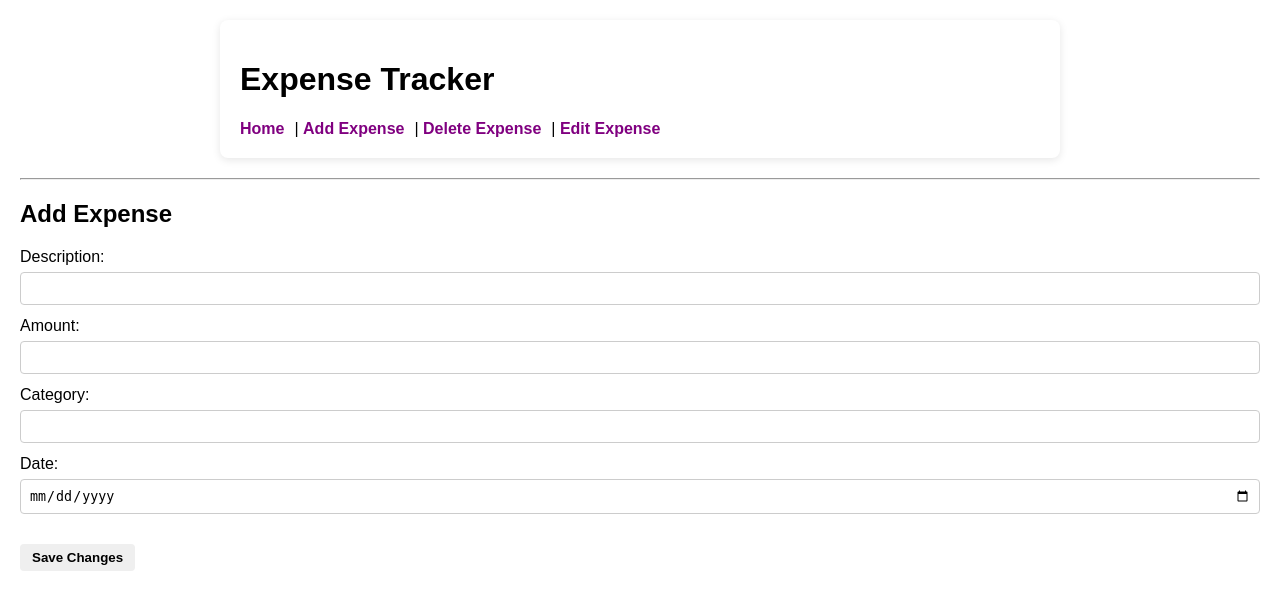
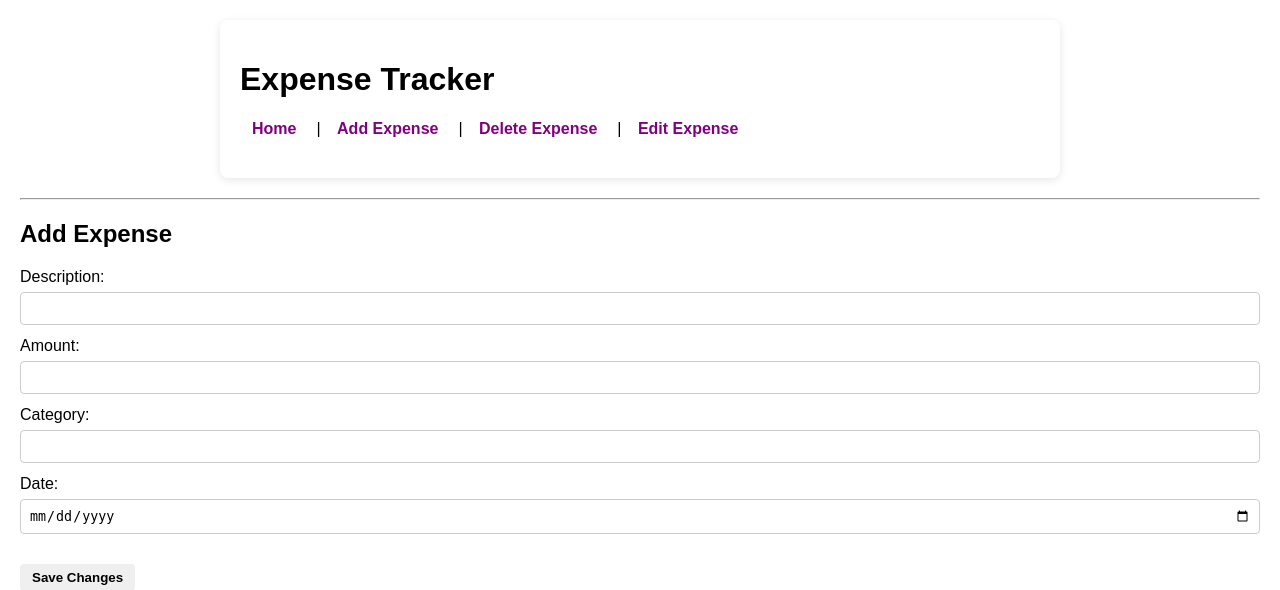
Before and after one commit to Sergio3O6/expense-tracker, a Flask app: page /add in a window 1280 px wide. Shown: the top 590 px of the page. Run offline with Flask 3, Linux system fonts and the light colour scheme.

Commit message:
Changed and add css to the nav.

```diff
--- a/static/style.css
+++ b/static/style.css
@@ -2,16 +2,32 @@ body {
     font-family: Arial, sans-serif;
     margin: 20px;
 }
+
+nav {
+    margin-bottom: 20px;
+}
+
+nav a:hover {
+    background-color: #eee;
+}
+
 nav a {
     margin-right: 10px;
     text-decoration: none;
     font-weight: bold;
-    color: purple
+    color: purple;
+    text-decoration: none;
+    padding: 6px 12px;
+    margin-right: 8px;
+    border-radius: 4px;
+    transition: .2;
 }
+
 table {
     border-collapse: collapse;
     width: 60%;
 }
+
 th, td {
     padding: 8px;
     text-align: left;
```
